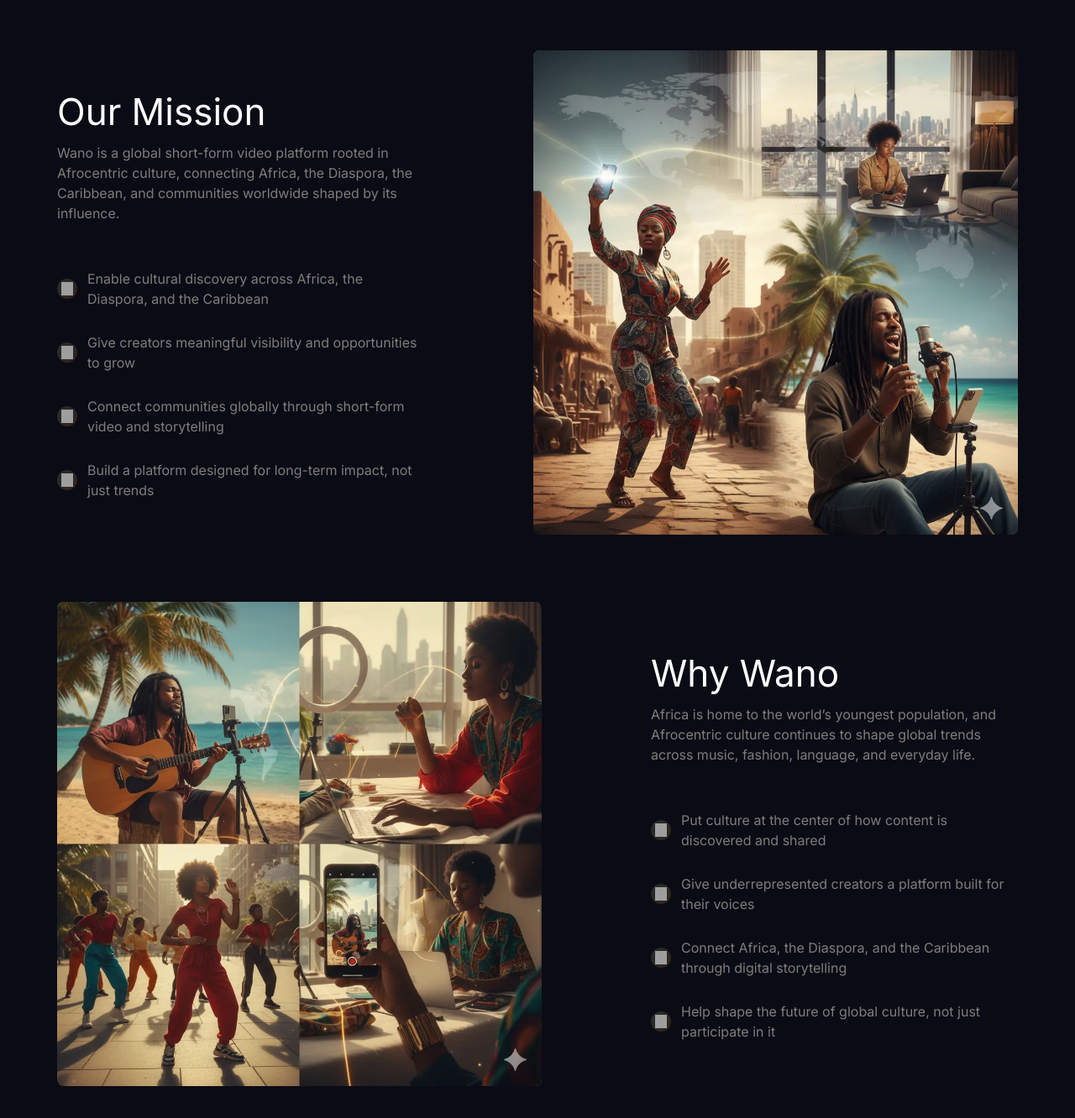
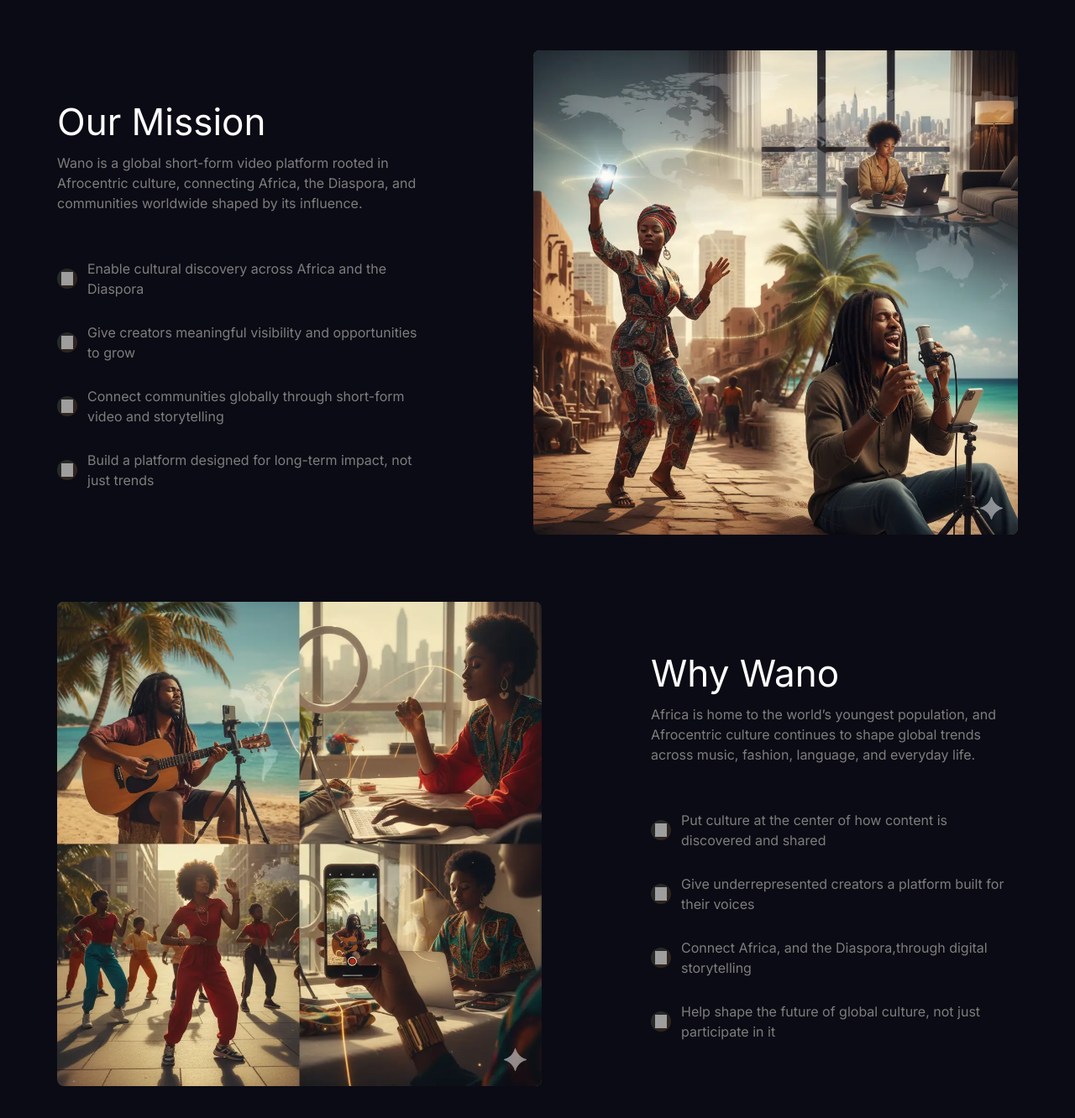
Before and after one commit to Arslanali1067/wano-app, a Next.js app: page /about in a window 1280 px wide. Shown: the part 946-2278 px from the top of the page at 84% size. Built offline with nearby package versions, Linux system fonts and the light colour scheme; grey boxes are pictures that could not be loaded; a web font is replaced by a local one.

Commit message:
The Caribbean remove from all over the website

```diff
--- a/src/app/layout.tsx
+++ b/src/app/layout.tsx
@@ -6,7 +6,7 @@ import { Analytics } from "@vercel/analytics/next"
 
 export const metadata: Metadata = {
   title: 'WANO — A Global Platform Rooted in Culture',
-  description: 'A short-form video platform connecting Africa, the Diaspora, the Caribbean, and communities worldwide shaped by Afrocentric influence. ',
+  description: 'A short-form video platform connecting Africa, the Diaspora, and communities worldwide shaped by Afrocentric influence. ',
   icons: {
     icon: '/wano-favicon.png',
     shortcut: '/wano-favicon.png',
--- a/src/app/privacy/page.tsx
+++ b/src/app/privacy/page.tsx
@@ -24,7 +24,7 @@ export default function PrivacyPage() {
         >
           <p style={{ marginBottom: 16 }}>
             Wano (&quot;we,&quot; &quot;our,&quot; or &quot;us&quot;) is a global short-form video
-            platform rooted in Afrocentric culture, connecting Africa, the Diaspora, the Caribbean,
+            platform rooted in Afrocentric culture, connecting Africa, the Diaspora
             and communities worldwide. Your privacy is important to us, and this Privacy Policy
             explains how we collect, use, and protect your information when you use the Wano app and
             services.
--- a/src/components/HeroSection.tsx
+++ b/src/components/HeroSection.tsx
@@ -153,7 +153,7 @@ export default function HeroSection() {
               className={`${styles.heroSectionParagraphHolder} ${styles.animateFadeIn} ${isVisible ? styles.visible : ''}`}
               style={{ animationDelay: '0.5s' }}
             >
-              <p>A short-form video platform connecting Africa, the Diaspora, the Caribbean, and communities worldwide shaped by Afrocentric influence.</p>
+              <p>A short-form video platform connecting Africa, the Diaspora, and communities worldwide shaped by Afrocentric influence.</p>
               <p className={styles.heroStats}>50k+ installs and growing worldwide.</p>
             </div>
             <div
--- a/src/components/ListFeaturesSection.tsx
+++ b/src/components/ListFeaturesSection.tsx
@@ -13,7 +13,7 @@ const images = {
 const features = [
   {
     title: 'One Beat. Infinite Voices.',
-    description: 'From Kampala to Cape Town, New York to the Caribbean, and everywhere the diaspora calls home—Wano is the bridge. We are taking the rhythm, the humor, and the creativity of Afrocentric culture and sharing it with the globe. Whether you are remixing a beat, sharing a story in your native tongue, or just catching a vibe, Wano is where our voices echo loudest.',
+    description: 'From Kampala to Cape Town and everywhere the diaspora calls home—Wano is the bridge. We are taking the rhythm, the humor, and the creativity of Afrocentric culture and sharing it with the globe. Whether you are remixing a beat, sharing a story in your native tongue, or just catching a vibe, Wano is where our voices echo loudest.',
     foregroundImage: '/images/image2.webp',
     imageFirst: false,
     checkItems: [
--- a/src/components/PhoneFeaturesSection.tsx
+++ b/src/components/PhoneFeaturesSection.tsx
@@ -203,7 +203,7 @@ export default function PhoneFeaturesSection({ variant = 'home' }: PhoneFeatures
             >
               <p>
                 {variant === 'creators'
-                  ? 'Whether you make music, create videos, or tell stories—Wano gives you the tools and community to reach audiences across Africa, the Diaspora, and the Caribbean.'
+                  ? 'Whether you make music, create videos, or tell stories—Wano gives you the tools and community to reach audiences across Africa and the Diaspora.'
                   : 'Wano gives brands and organizations a way to partner with culture at the source—through creators, communities, and technology that travel across borders.'}
               </p>
             </div>
--- a/src/components/PlatformHeroSection.tsx
+++ b/src/components/PlatformHeroSection.tsx
@@ -10,7 +10,7 @@ const heroContent = {
   partnerships: {
     title: 'Partnerships',
     description:
-      'Wano collaborates with brands, organizations, creators, and institutions aligned with cultural growth and global expansion across Africa, the Diaspora, and the Caribbean.',
+      'Wano collaborates with brands, organizations, creators, and institutions aligned with cultural growth and global expansion across Africa and the Diaspora.',
     bgImage: '/images/image3.webp',
   },
   creators: {
@@ -22,7 +22,7 @@ const heroContent = {
   about: {
     title: 'About Wano',
     description:
-      'Wano is a global short-form video platform rooted in Afrocentric culture, connecting Africa, the Diaspora, the Caribbean, and communities worldwide shaped by its influence.',
+      'Wano is a global short-form video platform rooted in Afrocentric culture, connecting Africa, the Diaspora, and communities worldwide shaped by its influence.',
     bgImage: '/images/About-bg.webp',
   },
 } as const
--- a/src/components/PlatformListFeaturesSection.tsx
+++ b/src/components/PlatformListFeaturesSection.tsx
@@ -14,7 +14,7 @@ const images = {
 const partnershipFeatures = [
   {
     title: 'Built for Culture, Not Just Reach',
-    description: "Wano connects brands with a culturally active audience across Africa, the Diaspora, and the Caribbean — not just users, but people who create, share, and shape trends.",
+    description: "Wano connects brands with a culturally active audience across Africa and the Diaspora — not just users, but people who create, share, and shape trends.",
     foregroundImage: '/images/Section.webp',
     imageFirst: false,
     checkItems: [
@@ -69,11 +69,11 @@ const aboutFeatures = [
   {
     title: 'Our Mission',
     description:
-      'Wano is a global short-form video platform rooted in Afrocentric culture, connecting Africa, the Diaspora, the Caribbean, and communities worldwide shaped by its influence.',
+      'Wano is a global short-form video platform rooted in Afrocentric culture, connecting Africa, the Diaspora, and communities worldwide shaped by its influence.',
     foregroundImage: '/images/About-1.webp',
     imageFirst: false,
     checkItems: [
-      'Enable cultural discovery across Africa, the Diaspora, and the Caribbean',
+      'Enable cultural discovery across Africa and the Diaspora',
       'Give creators meaningful visibility and opportunities to grow',
       'Connect communities globally through short-form video and storytelling',
       'Build a platform designed for long-term impact, not just trends',
@@ -88,7 +88,7 @@ const aboutFeatures = [
     checkItems: [
       'Put culture at the center of how content is discovered and shared',
       'Give underrepresented creators a platform built for their voices',
-      'Connect Africa, the Diaspora, and the Caribbean through digital storytelling',
+      'Connect Africa, and the Diaspora,through digital storytelling',
       'Help shape the future of global culture, not just participate in it',
     ],
   },
--- a/src/components/StatsSection.tsx
+++ b/src/components/StatsSection.tsx
@@ -51,7 +51,7 @@ export default function StatsSection() {
           <div className={styles.ctaContentWrapper}>
             <div className={`${styles.fadeIn} ${isVisible ? styles.visible : ''}`}>
               <h2 className={styles.heading03Style}>
-              Wano is a global short-form video platform rooted in Afrocentric culture and connected across Africa, the Diaspora, and the Caribbean. Share your story, discover new voices, and grow with a community in motion.
+              Wano is a global short-form video platform rooted in Afrocentric culture and connected across Africa and the Diaspora. Share your story, discover new voices, and grow with a community in motion.
               </h2>
             </div>
           </div>
```
